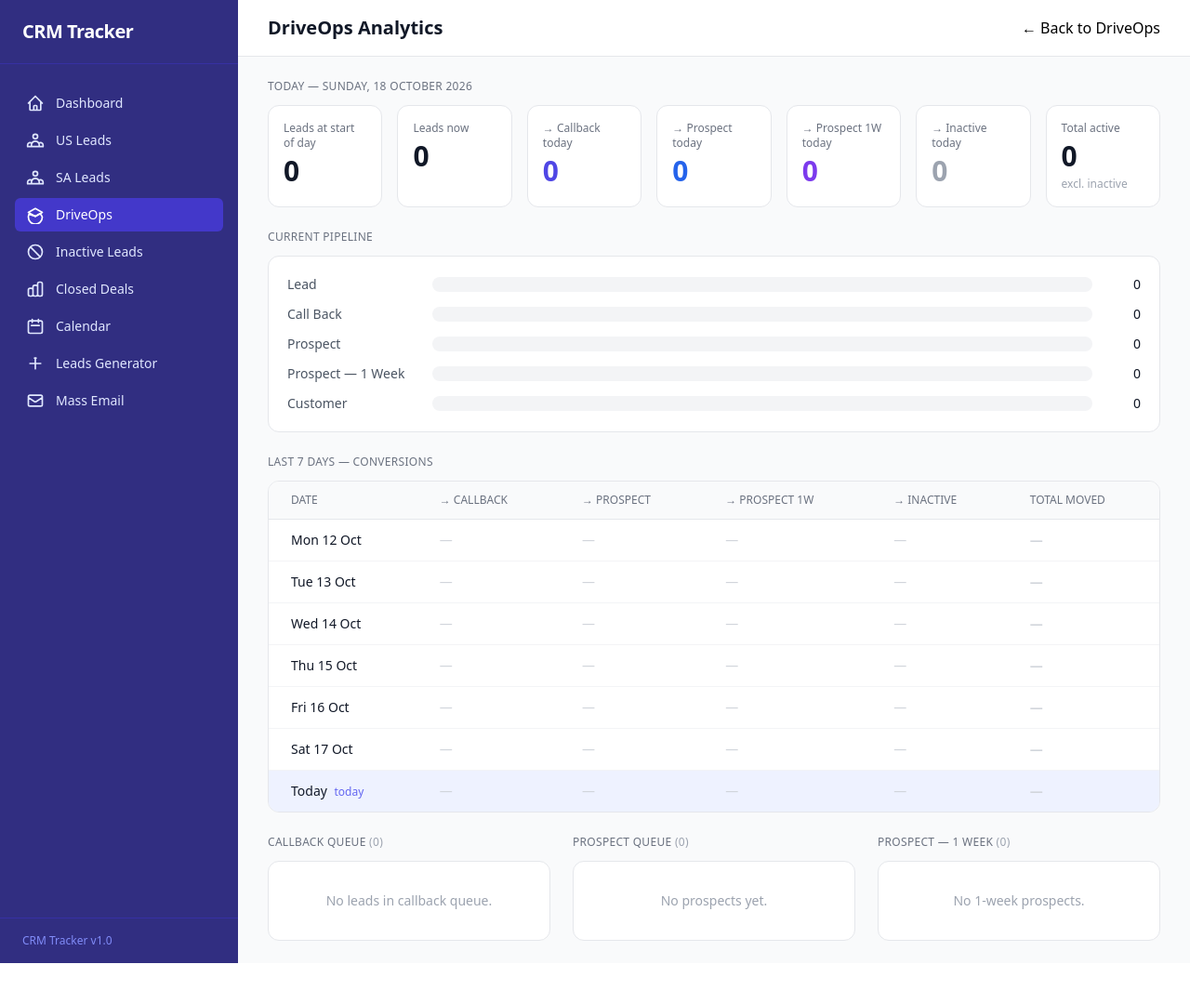
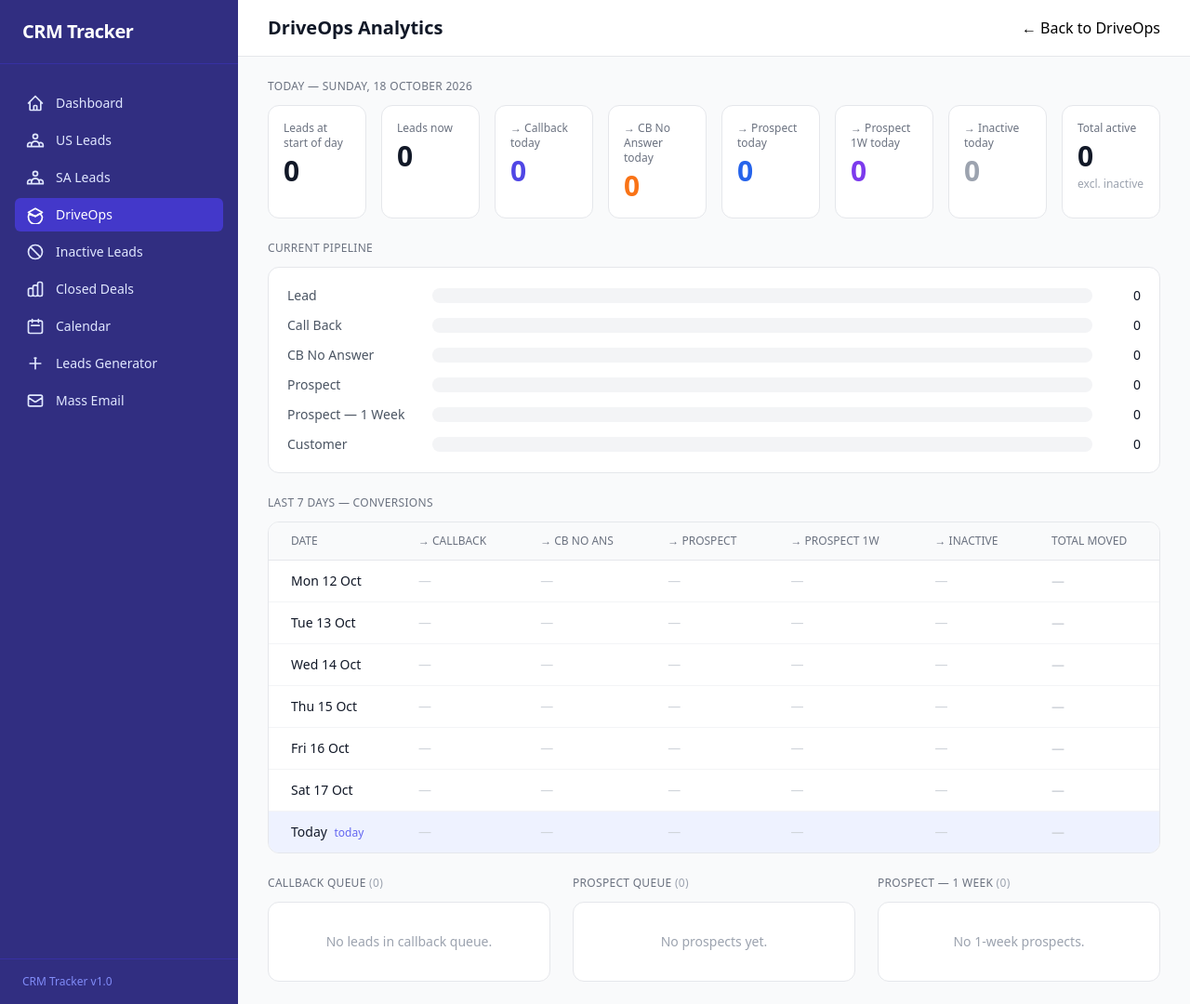
Before and after one commit to simonburger-web/crm-tracker, a Django app: page /driveops/analytics/ in a window 1280 px wide. Shown: the whole page at 93% size. Before the commit the page ends 1036 px from the top, so only its background shows below. Run offline with Django 5.2, Linux system fonts and the light colour scheme; data that the repository does not hold is empty; some libraries are stand-ins or nearby versions.

Commit message:
Add Callback No Answer tracking to DriveOps analytics
Includes today's stat card, pipeline bar, and 7-day table column for the call_back_no_answer status. Moved-out and total-moved counts are updated accordingly.

Co-Authored-By: Claude Sonnet 4.6 <noreply@anthropic.com>

```diff
--- a/crm/views.py
+++ b/crm/views.py
@@ -649,13 +649,14 @@ def driveops_analytics(request):
     ds_contacts = Contact.objects.filter(company__icontains='driving school')
 
     # ── Current status breakdown ────────────────────────────────
-    current_leads            = ds_contacts.filter(status='lead').count()
-    current_callbacks        = ds_contacts.filter(status='call_back').count()
-    current_prospects        = ds_contacts.filter(status='prospect').count()
-    current_prospect_1_week  = ds_contacts.filter(status='prospect_1_week').count()
-    current_inactive         = ds_contacts.filter(status='inactive').count()
-    current_customers        = ds_contacts.filter(status='customer').count()
-    total_active             = ds_contacts.exclude(status='inactive').count()
+    current_leads                 = ds_contacts.filter(status='lead').count()
+    current_callbacks             = ds_contacts.filter(status='call_back').count()
+    current_callback_no_answer    = ds_contacts.filter(status='call_back_no_answer').count()
+    current_prospects             = ds_contacts.filter(status='prospect').count()
+    current_prospect_1_week       = ds_contacts.filter(status='prospect_1_week').count()
+    current_inactive              = ds_contacts.filter(status='inactive').count()
+    current_customers             = ds_contacts.filter(status='customer').count()
+    total_active                  = ds_contacts.exclude(status='inactive').count()
 
     # ── Today's status change activity ──────────────────────────
     # Only look at logs for driving-school contacts
@@ -664,10 +665,11 @@ def driveops_analytics(request):
         contact_id__in=ds_pks,
         changed_at__gte=start_of_today,
     )
-    converted_to_callback_today       = today_logs.filter(to_status='call_back').count()
-    converted_to_prospect_today       = today_logs.filter(to_status='prospect').count()
-    converted_to_prospect_1_week_today = today_logs.filter(to_status='prospect_1_week').count()
-    converted_to_inactive_today       = today_logs.filter(to_status='inactive').count()
+    converted_to_callback_today            = today_logs.filter(to_status='call_back').count()
+    converted_to_callback_no_answer_today  = today_logs.filter(to_status='call_back_no_answer').count()
+    converted_to_prospect_today            = today_logs.filter(to_status='prospect').count()
+    converted_to_prospect_1_week_today     = today_logs.filter(to_status='prospect_1_week').count()
+    converted_to_inactive_today            = today_logs.filter(to_status='inactive').count()
     # Start-of-day leads = current leads + everything that moved OUT of lead today
     moved_out_of_lead_today = today_logs.filter(from_status='lead').count()
     start_of_day_leads = current_leads + moved_out_of_lead_today
@@ -733,6 +735,7 @@ def driveops_analytics(request):
             'date': day,
             'label': day.strftime('%a %-d %b') if day != today else 'Today',
             'to_callback': day_logs.filter(to_status='call_back').count(),
+            'to_callback_no_answer': day_logs.filter(to_status='call_back_no_answer').count(),
             'to_prospect': day_logs.filter(to_status='prospect').count(),
             'to_prospect_1_week': day_logs.filter(to_status='prospect_1_week').count(),
             'to_inactive': day_logs.filter(to_status='inactive').count(),
@@ -749,9 +752,11 @@ def driveops_analytics(request):
         'current_customers': current_customers,
         'total_active': total_active,
         'converted_to_callback_today': converted_to_callback_today,
+        'converted_to_callback_no_answer_today': converted_to_callback_no_answer_today,
         'converted_to_prospect_today': converted_to_prospect_today,
         'converted_to_prospect_1_week_today': converted_to_prospect_1_week_today,
         'converted_to_inactive_today': converted_to_inactive_today,
+        'current_callback_no_answer': current_callback_no_answer,
         'callback_queue': callback_queue,
         'prospect_queue': prospect_queue,
         'prospect_1_week_queue': prospect_1_week_queue,
--- a/templates/crm/driveops_analytics.html
+++ b/templates/crm/driveops_analytics.html
@@ -12,7 +12,7 @@
 <!-- Today's headline stats -->
 <div class="mb-6">
   <p class="text-xs font-medium text-gray-500 uppercase tracking-wide mb-3">Today — {{ today|date:"l, j F Y" }}</p>
-  <div class="grid grid-cols-2 gap-4 sm:grid-cols-3 lg:grid-cols-7">
+  <div class="grid grid-cols-2 gap-4 sm:grid-cols-3 lg:grid-cols-8">
 
     <div class="bg-white rounded-xl border border-gray-200 p-4">
       <p class="text-xs text-gray-500 mb-1">Leads at start of day</p>
@@ -22,14 +22,19 @@
     <div class="bg-white rounded-xl border border-gray-200 p-4">
       <p class="text-xs text-gray-500 mb-1">Leads now</p>
       <p class="text-3xl font-bold text-gray-900">{{ current_leads }}</p>
-      {% if converted_to_callback_today or converted_to_prospect_today or converted_to_prospect_1_week_today or converted_to_inactive_today %}
-      <p class="text-xs text-green-600 mt-1">↓ {{ converted_to_callback_today|add:converted_to_prospect_today|add:converted_to_prospect_1_week_today|add:converted_to_inactive_today }} moved out</p>
+      {% if converted_to_callback_today or converted_to_callback_no_answer_today or converted_to_prospect_today or converted_to_prospect_1_week_today or converted_to_inactive_today %}
+      <p class="text-xs text-green-600 mt-1">↓ {{ converted_to_callback_today|add:converted_to_callback_no_answer_today|add:converted_to_prospect_today|add:converted_to_prospect_1_week_today|add:converted_to_inactive_today }} moved out</p>
       {% endif %}
     </div>
 
     <div class="bg-white rounded-xl border border-gray-200 p-4">
       <p class="text-xs text-gray-500 mb-1">→ Callback today</p>
       <p class="text-3xl font-bold text-indigo-600">{{ converted_to_callback_today }}</p>
+    </div>
+
+    <div class="bg-white rounded-xl border border-gray-200 p-4">
+      <p class="text-xs text-gray-500 mb-1">→ CB No Answer today</p>
+      <p class="text-3xl font-bold text-orange-500">{{ converted_to_callback_no_answer_today }}</p>
     </div>
 
     <div class="bg-white rounded-xl border border-gray-200 p-4">
@@ -84,6 +89,16 @@
       </div>
 
       <div class="flex items-center gap-3">
+        <span class="w-36 text-sm text-gray-600 flex-shrink-0">CB No Answer</span>
+        <div class="flex-1 bg-gray-100 rounded-full h-4 overflow-hidden">
+          {% if total > 0 %}
+          <div class="bg-orange-400 h-4 rounded-full" style="width: {% widthratio current_callback_no_answer total 100 %}%"></div>
+          {% endif %}
+        </div>
+        <span class="w-10 text-sm font-medium text-gray-900 text-right">{{ current_callback_no_answer }}</span>
+      </div>
+
+      <div class="flex items-center gap-3">
         <span class="w-36 text-sm text-gray-600 flex-shrink-0">Prospect</span>
         <div class="flex-1 bg-gray-100 rounded-full h-4 overflow-hidden">
           {% if total > 0 %}
@@ -127,6 +142,7 @@
         <tr>
           <th class="px-6 py-3 text-left text-xs font-medium text-gray-500 uppercase">Date</th>
           <th class="px-6 py-3 text-left text-xs font-medium text-gray-500 uppercase">→ Callback</th>
+          <th class="px-6 py-3 text-left text-xs font-medium text-gray-500 uppercase">→ CB No Ans</th>
           <th class="px-6 py-3 text-left text-xs font-medium text-gray-500 uppercase">→ Prospect</th>
           <th class="px-6 py-3 text-left text-xs font-medium text-gray-500 uppercase">→ Prospect 1W</th>
           <th class="px-6 py-3 text-left text-xs font-medium text-gray-500 uppercase">→ Inactive</th>
@@ -142,6 +158,9 @@
           <td class="px-6 py-3 text-sm text-indigo-700 font-medium">
             {% if day.to_callback %}{{ day.to_callback }}{% else %}<span class="text-gray-300">—</span>{% endif %}
           </td>
+          <td class="px-6 py-3 text-sm text-orange-600 font-medium">
+            {% if day.to_callback_no_answer %}{{ day.to_callback_no_answer }}{% else %}<span class="text-gray-300">—</span>{% endif %}
+          </td>
           <td class="px-6 py-3 text-sm text-blue-700 font-medium">
             {% if day.to_prospect %}{{ day.to_prospect }}{% else %}<span class="text-gray-300">—</span>{% endif %}
           </td>
@@ -152,7 +171,7 @@
             {% if day.to_inactive %}{{ day.to_inactive }}{% else %}<span class="text-gray-300">—</span>{% endif %}
           </td>
           <td class="px-6 py-3 text-sm text-gray-700 font-semibold">
-            {% with total=day.to_callback|add:day.to_prospect|add:day.to_prospect_1_week|add:day.to_inactive %}
+            {% with total=day.to_callback|add:day.to_callback_no_answer|add:day.to_prospect|add:day.to_prospect_1_week|add:day.to_inactive %}
             {% if total %}{{ total }}{% else %}<span class="text-gray-300">—</span>{% endif %}
             {% endwith %}
           </td>
```
